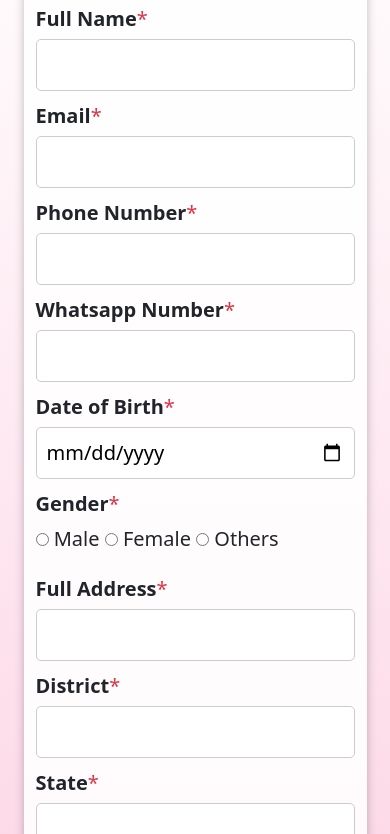
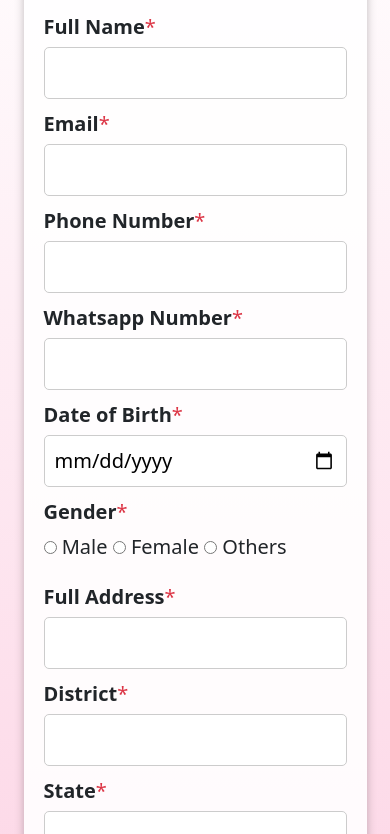
Before and after one commit to Priyesh017/Education-Center, a plain HTML site: page forms/tutor/co-curricular.html in a window 390 px wide. Shown: the part 215-1049 px from the top of the page. Drawn offline with nearby package versions, Linux system fonts and the light colour scheme; a web font is replaced by a local one.

Commit message:
Minor Update

```diff
--- a/forms/form.css
+++ b/forms/form.css
@@ -35,8 +35,8 @@
 @media (max-width: 480px) {
   .container {
     max-width: 98%;
-    padding: 0.6rem;
-    margin: 1rem 0.5rem;
+    padding: 1rem;
+    margin: 1rem 5px;
   }
 }
 
```
